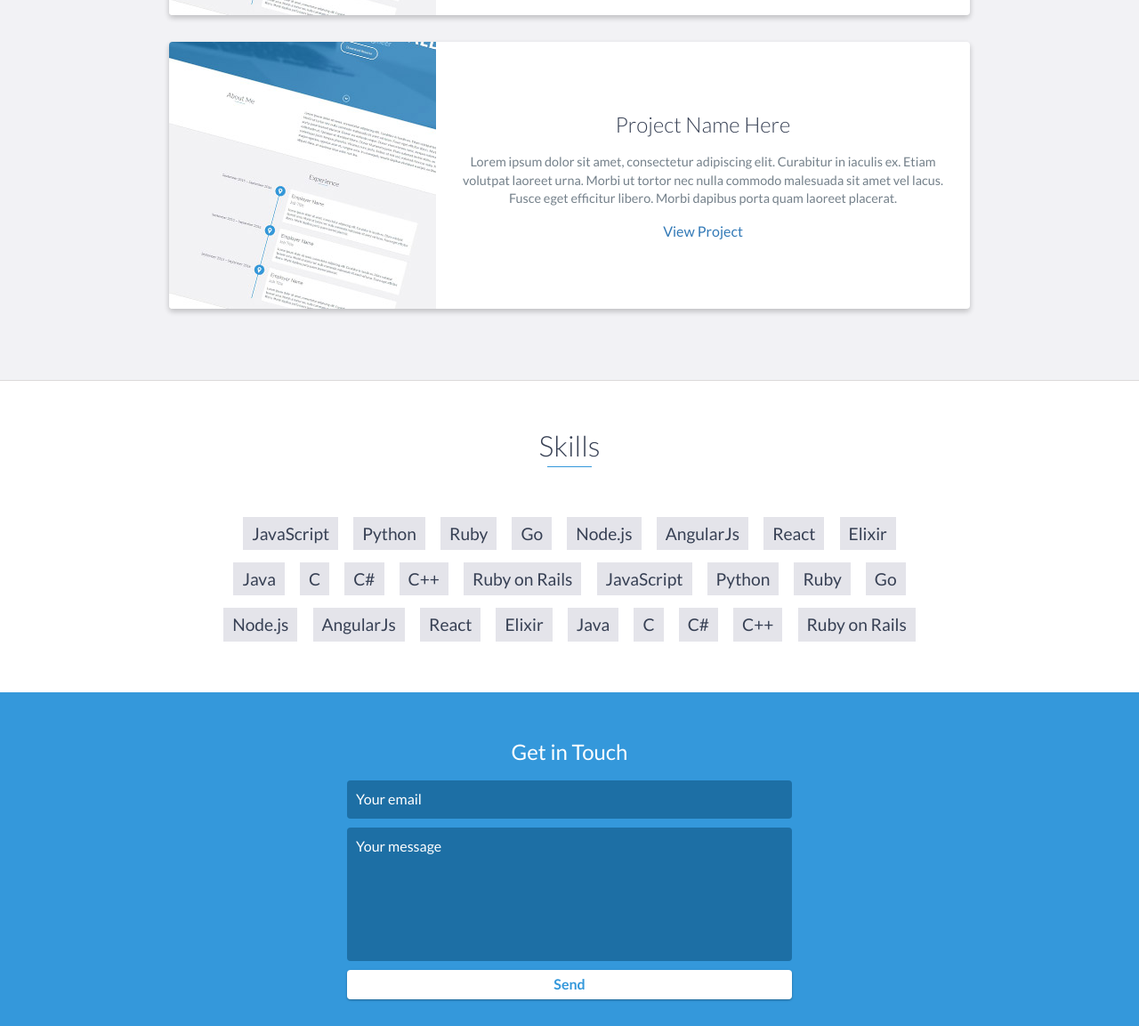
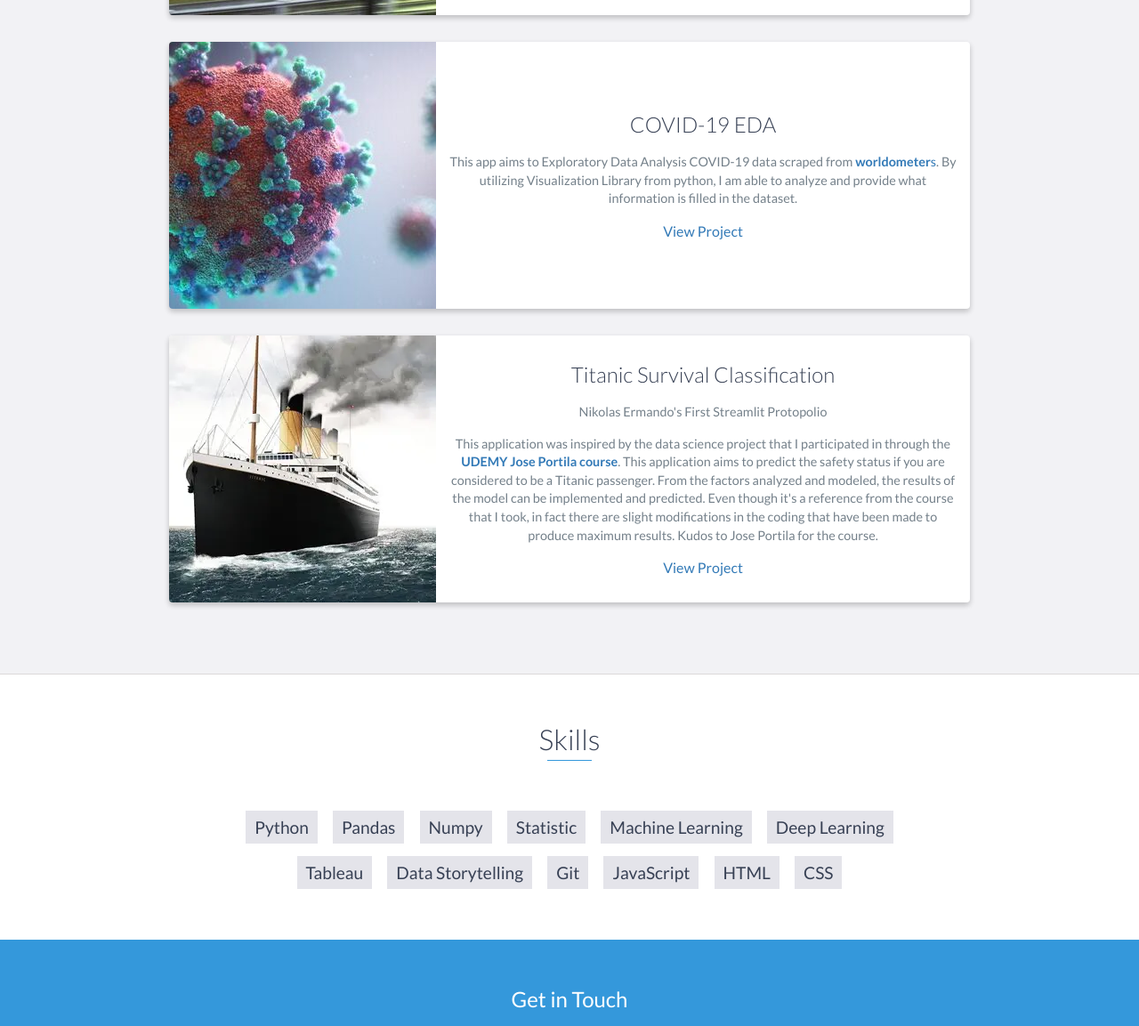
Before and after one commit to nikolasermando/portfolio, a website: page index.html in a window 1280 px wide. Shown: the part 3204-4357 px from the top of the page at 89% size. Drawn offline with nearby package versions, Linux system fonts and the light colour scheme; files that its build step writes are made by us from their sources.

Commit message:
Update Webpage

```diff
--- a/index.html
+++ b/index.html
@@ -196,15 +196,29 @@
             <div class="row">
                 <div class="project shadow-large">
                     <div class="project-image">
-                        <img src="images/project.jpg" />
+                        <img src="images/vettel-alonso-1-725x499 (1).jpg" />
                     </div>
                     <!-- End .project-image -->
                     <div class="project-info">
-                        <h3>Project Name Here</h3>
+                        <h3>F1 Classification Project</h3>
                         <p>
-                            Lorem ipsum dolor sit amet, consectetur adipiscing elit. Curabitur in iaculis ex. Etiam volutpat laoreet urna. Morbi ut tortor nec nulla commodo malesuada sit amet vel lacus. Fusce eget efficitur libero. Morbi dapibus porta quam laoreet placerat.
+                            This application was inspired by my recent liking at Formula One. This sport is full of strategy and rule play. Occasionally there are also controversies that occur such as taking advantage of loopholes from regulations and heating between drivers which make this sport exciting. This sport is unpredictable because accidents can occur, machine errors can occur. But here I want to try to make a classification model to predict whether drivers get points with several factors that will be analyzed by me. The dataset used comes from this <a href="https://www.kaggle.com/datasets/rohanrao/formula-1-world-championship-1950-2020" target="_blank"><b>Kaggle</b></a>.
                         </p>
-                        <a href="#">View Project</a>
+                        <a href="https://nikolasermando-f1-streamlit-app-tj01hq.streamlit.app" target="_blank">View Project</a>
+                    </div>
+                    <!-- End .project-info -->
+                </div>
+                <div class="project shadow-large">
+                    <div class="project-image">
+                        <img src="images/new-visualisation-of-the-covid-1.jpg" />
+                    </div>
+                    <!-- End .project-image -->
+                    <div class="project-info">
+                        <h3>COVID-19 EDA</h3>
+                        <p>
+                            This app aims to Exploratory Data Analysis COVID-19 data scraped from <a href="https://www.worldometers.info/coronavirus/"><b>worldometer</b>s</a>. By utilizing Visualization Library from python, I am able to analyze and provide what information is filled in the dataset.
+                        </p>
+                        <a href="https://nikolasermando-covid19-streamlit-world-covid-c7zrwe.streamlit.app" target="_blank">View Project</a>
                     </div>
                     <!-- End .project-info -->
                 </div>
@@ -212,15 +226,16 @@
 
                 <div class="project shadow-large">
                     <div class="project-image">
-                        <img src="images/project.jpg" />
+                        <img src="images/TitanicSailing-crop_4x3.webp" />
                     </div>
                     <!-- End .project-image -->
                     <div class="project-info">
-                        <h3>Project Name Here</h3>
+                        <h3>Titanic Survival Classification</h3>
+                        <p>Nikolas Ermando's First Streamlit Protopolio</p>
                         <p>
-                            Lorem ipsum dolor sit amet, consectetur adipiscing elit. Curabitur in iaculis ex. Etiam volutpat laoreet urna. Morbi ut tortor nec nulla commodo malesuada sit amet vel lacus. Fusce eget efficitur libero. Morbi dapibus porta quam laoreet placerat.
+                            This application was inspired by the data science project that I participated in through the <a href="https://www.udemy.com/course/python-for-data-science-and-machine-learning-bootcamp/"><b>UDEMY Jose Portila course</b></a>. This application aims to predict the safety status if you are considered to be a Titanic passenger. From the factors analyzed and modeled, the results of the model can be implemented and predicted. Even though it's a reference from the course that I took, in fact there are slight modifications in the coding that have been made to produce maximum results. Kudos to Jose Portila for the course.
                         </p>
-                        <a href="#">View Project</a>
+                        <a href="https://nikolasermando-titanic-streamlit-titanic-kyn8cr.streamlit.app/" target="_blank">View Project</a>
                     </div>
                     <!-- End .project-info -->
                 </div>
@@ -233,32 +248,18 @@
     <div id="skills">
         <h2 class="heading">Skills</h2>
         <ul>
+            <li>Python</li>
+            <li>Pandas</li>
+            <li>Numpy</li>
+            <li>Statistic</li>
+            <li>Machine Learning</li>
+            <li>Deep Learning</li>
+            <li>Tableau</li>
+            <li>Data Storytelling</li>
+            <li>Git</li>
             <li>JavaScript</li>
-            <li>Python</li>
-            <li>Ruby</li>
-            <li>Go</li>
-            <li>Node.js</li>
-            <li>AngularJs</li>
-            <li>React</li>
-            <li>Elixir</li>
-            <li>Java</li>
-            <li>C</li>
-            <li>C#</li>
-            <li>C++</li>
-            <li>Ruby on Rails</li>
-            <li>JavaScript</li>
-            <li>Python</li>
-            <li>Ruby</li>
-            <li>Go</li>
-            <li>Node.js</li>
-            <li>AngularJs</li>
-            <li>React</li>
-            <li>Elixir</li>
-            <li>Java</li>
-            <li>C</li>
-            <li>C#</li>
-            <li>C++</li>
-            <li>Ruby on Rails</li>
+            <li>HTML</li>
+            <li>CSS</li>
         </ul>
     </div>
     <!-- End #skills -->
@@ -266,7 +267,7 @@
     <div id="contact">
         <h2>Get in Touch</h2>
         <div id="contact-form">
-            <form method="POST" action="https://formspree.io/email@email.com">
+            <form method="POST" action="https://formspree.io/f/xyyvvkbd">
                 <input type="hidden" name="_subject" value="Contact request from personal website" />
                 <input type="email" name="_replyto" placeholder="Your email" required>
                 <textarea name="message" placeholder="Your message" required></textarea>
@@ -282,7 +283,7 @@
             <div class="row">
                 <div class="col-sm-5 copyright">
                     <p>
-                        Copyright &copy; <span id="current-year">2022</span> YOUR NAME
+                        Copyright &copy; <span id="current-year">2022</span> Nikolas Ermando
                     </p>
                 </div>
                 <div class="col-sm-2 top">
@@ -293,22 +294,10 @@
                 <div class="col-sm-5 social">
                     <ul>
                         <li>
-                            <a href="https://github.com/" target="_blank"><i class="fa fa-github" aria-hidden="true"></i></a>
+                            <a href="https://github.com/nikolasermando" target="_blank"><i class="fa fa-github" aria-hidden="true"></i></a>
                         </li>
                         <li>
-                            <a href="https://stackoverflow.com/" target="_blank"><i class="fa fa-stack-overflow" aria-hidden="true"></i></a>
-                        </li>
-                        <li>
-                            <a href="https://linkedin.com/" target="_blank"><i class="fa fa-linkedin" aria-hidden="true"></i></a>
-                        </li>
-                        <li>
-                            <a href="https://www.facebook.com/" target="_blank"><i class="fa fa-facebook" aria-hidden="true"></i></a>
-                        </li>
-                        <li>
-                            <a href="https://twitter.com/" target="_blank"><i class="fa fa-twitter" aria-hidden="true"></i></a>
-                        </li>
-                        <li>
-                            <a href="https://plus.google.com/" target="_blank"><i class="fa fa-google-plus" aria-hidden="true"></i></a>
+                            <a href="www.linkedin.com/in/nikolasermando" target="_blank"><i class="fa fa-linkedin" aria-hidden="true"></i></a>
                         </li>
                     </ul>
                 </div>
```
Also changed, not shown: css/styles.css, images/TitanicSailing-crop_4x3.webp (added), images/homepage-bg.jpg (added), images/new-visualisation-of-the-covid-1.jpg (added), images/vettel-alonso-1-725x499 (1).jpg (added).
